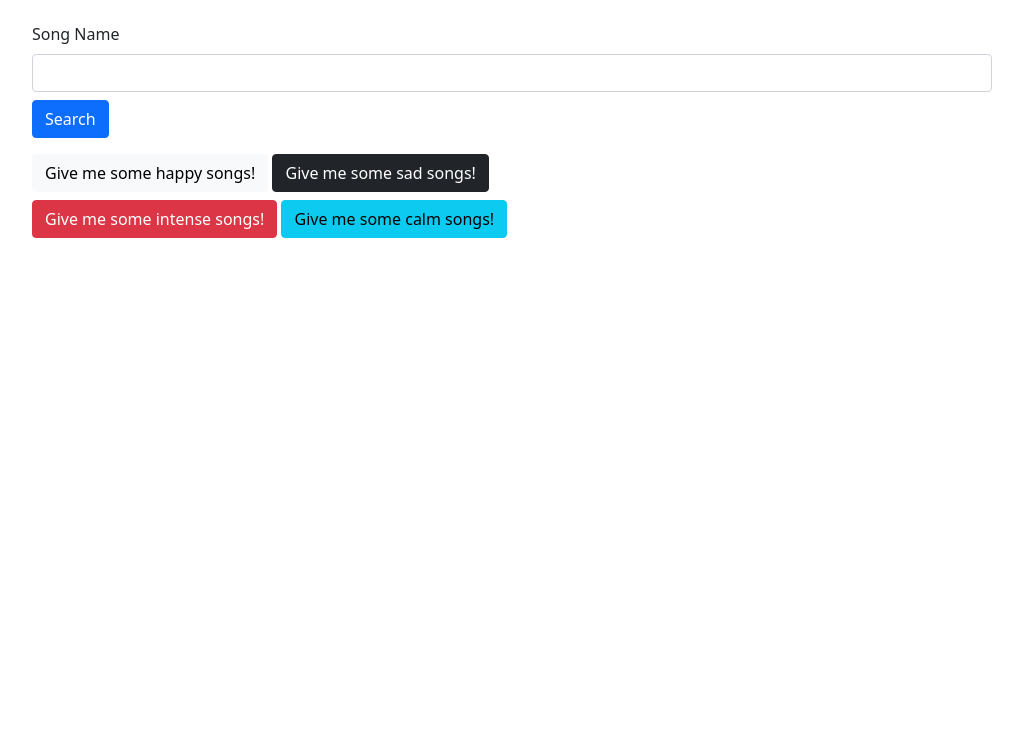
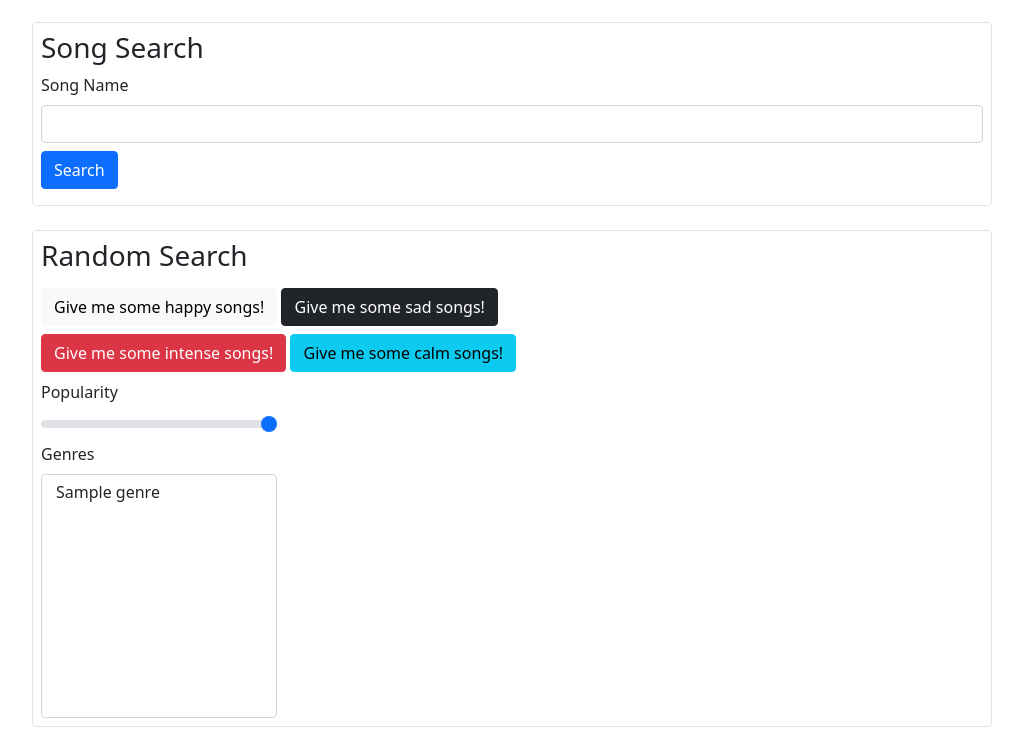
Before and after one commit to beyami/a02, a Flask app: page / in a window 1280 px wide. Shown: the part 50-800 px from the top of the page, without its empty margins (128-1151 px from the left). Run offline with Flask 2, Linux system fonts and the light colour scheme; a database or web service that is not in the repository returns one stand-in record (values such as "Sample title"); data that the repository does not hold is empty.

Commit message:
ランダム検索を追加。get_recommendationsの改修

```diff
--- a/app.py
+++ b/app.py
@@ -1,6 +1,7 @@
-from flask import Flask, request, render_template
+from flask import Flask, request, render_template, redirect
 import requests
 import json
+import random
 
 app = Flask(__name__)
 
@@ -76,7 +77,7 @@ def search():
         return render_template('suggest.html', songs=songs)
     else:
         # GETならフォームを表示、検索内容取得
-        return render_template('index.html')
+        return render_template('index.html', genres=get_genres())
 
 #resultに関するページなど
 @app.route('/result', methods=['GET', 'POST'])
@@ -90,6 +91,45 @@ def index():
         song_info['genres'] = genres_str
         return render_template('result.html', song_info=song_info)
     return render_template('result.html')
+
+# 類似する音楽を表示するページ
+@app.route('/experiment', methods=['POST'])
+def experiment():
+    # '/'から送信された'song_id'を用いて、audio_featuresを取得
+    audio_features = get_audio_features(request.form.get('song_id'))
+    # Spotifyからおすすめの音楽を取得
+    recommendations = get_recommendations(audio_features=audio_features)['tracks']
+    # おすすめされた音楽のidを保存するする変数の初期化
+    result_id = ""
+    # 同じ曲がおすすめされた場合にそれを弾く処理
+    for rec in recommendations:
+        if check_not_the_same(request.form.get('song_id'), rec['id']):
+            result_id = rec['id']
+            break
+    # ユーザーが検索に使った楽曲の情報を取得
+    source_song_info = get_song_info(request.form.get('song_id'))
+    # おすすめされた楽曲の情報を取得
+    result_song_info = get_song_info(result_id)
+    #'experiment.html'に各種情報を送信
+    return render_template('experiment.html', source_song_info=source_song_info, result_song_info=result_song_info)
+
+#現在受け入れている条件のリスト
+SONG_TYPES = ('happy', 'sad', 'intense', 'calm')
+# ランダム検索用のページ
+@app.route("/random", methods=["POST"])
+def random_page():
+    if request.method =='POST':
+        #どのような条件（明るい、悲しいなど）でランダム検索を行うかを取得
+        song_type = request.form.get('song_type')
+        #ランダム検索する楽曲の人気度
+        popularity = request.form.get('popularity')
+        #ランダム検索する楽曲のジャンル
+        genre = request.form.get('genre')
+
+        # おすすめの音楽を取得
+        recommendations = get_recommendations(song_type=song_type, popularity=popularity, genre=genre)
+        # ページを表示
+        return render_template('random.html', recommendations=recommendations)
 
 #アーティストのジャンルを取得
 def get_artist_genres(artist_id):
@@ -139,44 +179,134 @@ def get_audio_features(song_id):
     else:
         return None
 
-
-#以下すべてプロトタイプ
-
-# 各種データをもとに、おすすめの音楽をSpotifyから取得する関数
-recommendations_url = 'https://api.spotify.com/v1/recommendations'
-# Audio Featuresの結果を受け取り、それをもとにお勧めの音楽を取得する関数
-def get_recommendations(audio_features):
+#現在利用できるジャンルを取得する関数
+#ジャンルのリストが返り値です
+def get_genres():
+    url = 'https://api.spotify.com/v1/recommendations/available-genre-seeds'
     headers = {
         'Authorization': f'Bearer {access_token}'
     }
+    response = requests.get(url, headers=headers)
+    if response.status_code == 200:
+        return response.json()['genres']
+    else:
+        return None
 
-    # 検索パラメータ
+# Spotify API Recommendation パラメータ設定関数
+# audio_featuresの値をターゲットの値に設定する
+# keyは'acousticness'など
+# gapとの和と差の範囲を最大値、最小値として設定する
+def return_ranged_dict(audio_features, key, gap):
+    targets = {}
+    targets['target_' + key] = audio_features[key]
+
+    # 値が0より小さい場合は0に設定
+    # それ以外の場合はgapとaudio_featuresの差
+    if audio_features[key] - gap > 0:
+        targets['min_' + key] = audio_features[key] - gap
+    else:
+        targets['min_' + key] = 0
+
+    # 上と同様の処理を最大値の設定にも行う
+    if audio_features[key] - gap < 1:
+        targets['max_' + key] = audio_features[key] + gap
+    else:
+        targets['min_' + key] = 1
+
+    return targets
+
+
+# 各種データをもとに、おすすめの音楽をSpotifyから取得する関数
+# 引数にAudio_featuresを渡す場合
+#    get_recommendations(audio_features=(audio_featuresの結果が格納されている変数など))
+# 引数にsong_typeを渡す場合
+#    get_recommendations(song_type=(SONG_TYPESの要素のうち一つ), (popularity=(1 ~ 100)), genre=(ジャンル名))
+def get_recommendations(**kwargs):
+    recommendations_url = 'https://api.spotify.com/v1/recommendations'
+    headers = {
+        'Authorization': f'Bearer {access_token}'
+    }
+    # 検索条件を指定するための辞書
     targets = {
-        'seed_tracks':              audio_features.get('id'),
         'market':                   'JP',
         'limit':                    10,
-        'target_acousticness':      audio_features.get('acousticness'),
-        'target_danceability':      audio_features.get('danceability'),
-        'target_energy':            audio_features.get('energy'),
-        'target_instrumentalness':  audio_features.get('instrumentalness'),
-        'target_key':               audio_features.get('key'),
-        'target_liveness':          audio_features.get('liveness'),
-        'target_loudness':          audio_features.get('loudness'),
-        'target_mode':              audio_features.get('mode'),
-        'target_speechiness':       audio_features.get('speechiness'),
-        'target_tempo':             audio_features.get('tempo'),
-        'target_valence':           audio_features.get('valence')
     }
 
+    # audio_featuresが渡されている場合に実行される文
+    if kwargs.get('audio_features'):
+        audio_features = kwargs.get('audio_features')
+        # 検索パラメータ
+        gap = 0.05
+        targets = {
+            'seed_tracks':              audio_features.get('id'),
+            'target_key':               audio_features.get('key'),
+            'target_mode':              audio_features.get('mode')
+        }
+        # min_, max_, target_ から始まる検索条件を一括指定
+        targets.update(return_ranged_dict(audio_features, 'acousticness', gap))
+        # targets.update(return_ranged_dict(audio_features, 'danceability', gap))
+        targets.update(return_ranged_dict(audio_features, 'energy', gap))
+        targets.update(return_ranged_dict(audio_features, 'instrumentalness', gap))
+        targets.update(return_ranged_dict(audio_features, 'liveness', gap))
+
+    # song_typeが渡されている場合に実行される文
+    if kwargs.get('song_type'):
+        song_type = kwargs.get('song_type')
+        popularity = kwargs.get('popularity')
+        genre = kwargs.get('genre')
+
+        # エラー処理
+        if song_type not in SONG_TYPES:
+            # 不正な値の場合、デフォルト値を設定
+            song_type = 'happy'
+
+        if popularity.isdecimal():
+            popularity = int(popularity)
+        else:
+            popularity = 100
+
+        if not (0 <= popularity and popularity <= 100):
+            popularity = 100
+
+        if genre not in get_genres():
+            genre = 'j-pop'
+
+        # 人気度がキーワード引数として渡されていればそれを適用する
+        if kwargs.get('popularity') != None:
+            targets['target_popularity'] = kwargs.get('popularity')
+
+        # 検索条件の設定
+        targets['target_popularity'] = popularity
+        targets['seed_genres'] = genre
+        targets['limit'] = 5
+
+        # 検索したい曲の特性によって、検索条件を変える
+        if song_type == 'happy':
+            # 0.75から1までの数値にランダムに設定
+            targets['target_valence'] = random.randint(75, 100) / 100
+        elif song_type == 'sad':
+            # 0から0.25までの数値にランダムに設定
+            targets['target_valence'] = random.randint(0, 25) / 100
+        elif song_type == 'intense':
+            targets['target_energy'] = random.randint(75, 100) / 100
+        elif song_type == 'calm':
+            targets['target_energy'] = random.randint(0, 25) / 100
+
+    print(targets)
+
+    #エラー処理
+    #'seed_tracks'または'seed_genres'が指定されていない場合検索が行えないため
+    if not (targets.get('seed_tracks') or targets.get('seed_genres')):
+        return None
 
     # GETリクエストでおすすめの楽曲を取得する
-    response = requests.get(recommendations_url, params=targets, headers={
-        'Authorization': 'Bearer ' + access_token
-    })
+    response = requests.get(recommendations_url, params=targets, headers=headers)
 
     # JSON形式でレスポンスを取得し、楽曲情報をリストに格納する
-    response_data = response.json()
-    return response_data
+    if response.status_code == 200:
+        return response.json()
+    else:
+        return None
 
 # idやそれに紐づいた名前を比較して、同じ曲じゃなければTrueを返す
 def check_not_the_same(source_id, result_id):
@@ -185,24 +315,3 @@ def check_not_the_same(source_id, result_id):
     elif get_song_info(source_id)['name'] == get_song_info(result_id)['name']:
         return False
     return True
-
-# 類似する音楽を表示（実験的）
-@app.route('/experiment', methods=['POST'])
-def experiment():
-    # '/'から送信された'song_id'を用いて、audio_featuresを取得
-    audio_features = get_audio_features(request.form.get('song_id'))
-    # Spotifyからおすすめの音楽を取得
-    recommendations = get_recommendations(audio_features)['tracks']
-    # おすすめされた音楽のidを保存するする変数の初期化
-    result_id = ""
-    # 同じ曲がおすすめされた場合にそれを弾く処理
-    for rec in recommendations:
-        if check_not_the_same(request.form.get('song_id'), rec['id']):
-            result_id = rec['id']
-            break
-    # ユーザーが検索に使った楽曲の情報を取得
-    source_song_info = get_song_info(request.form.get('song_id'))
-    # おすすめされた楽曲の情報を取得
-    result_song_info = get_song_info(result_id)
-    #'experiment.html'に各種情報を送信
-    return render_template('experiment.html', source_song_info=source_song_info, result_song_info=result_song_info)
--- a/templates/experiment.html
+++ b/templates/experiment.html
@@ -28,6 +28,7 @@
                     </div>
                 {% endif %}
             {% endfor %}
+            <a href={{ source_song_info['external_urls']['spotify'] }} target="_blank" class="btn btn-primary mt-2">Listen on Spotify</a>
         </div>
         <div class="card w-25 mx-1">
             <img src={{ result_song_info['album']['images'][0]['url'] }} class="card-img-top">
@@ -51,6 +52,8 @@
                     </div>
                 {% endif %}
             {% endfor %}
+            <a href={{ result_song_info['external_urls']['spotify'] }} target="_blank" class="btn btn-primary mt-2">Listen on Spotify</a>
         </div>
     </div>
+    <a href="/" class="btn btn-secondary ms-1 mt-2">Return</a>
 {% endblock %}
--- a/templates/index.html
+++ b/templates/index.html
@@ -5,7 +5,8 @@
 {% endblock %}
 
 {% block content%}
-    <div>
+    <div class="border border-1 rounded-3 p-2">
+        <h3>Song Search</h3>
         <form method="POST" action="/">
             <label for="song_name" class="form-label">Song Name</label>
             <input type="text" name="song_name" id="song_name" class="form-control">
@@ -13,7 +14,8 @@
         </form>
     </div>
     <div>
-        <div class="d-flex flex-column">
+        <div class="d-flex flex-column border border-1 rounded-3 p-2 mt-4">
+            <h3>Random Search</h3>
             <form method="POST" action="/random">
                 <div>
                     <button name="song_type" value="happy" class="btn btn-light mt-2">Give me some happy songs!</button>
@@ -21,7 +23,17 @@
                 </div>
                 <div>
                     <button name="song_type" value="intense" class="btn btn-danger mt-2">Give me some intense songs!</button>
-                    <button name="song_type" value="intense" class="btn btn-info mt-2">Give me some calm songs!</button>
+                    <button name="song_type" value="calm" class="btn btn-info mt-2">Give me some calm songs!</button>
+                </div>
+                <div class="w-25 mt-2">
+                    <label for="popularity" class="form-label">Popularity</label>
+                    <input type="range" class="form-range" name="popularity" id="popularity" min="0" max="100" value="100" step="5">
+                    <label for="genre" class="form-label">Genres</label>
+                    <select class="form-select" name="genre" size="10" aria-label="size 3 select example">
+                        {% for genre in genres %}
+                            <option value={{ genre }}>{{ genre }}</option>
+                        {% endfor %}
+                    </select>
                 </div>
             </form>
         </div>
--- a/templates/result.html
+++ b/templates/result.html
@@ -6,7 +6,7 @@
 {% block content%}
     {% if song_info %}
       <div class="card">
-        <img src="{{ song_info['album']['images'][0]['url'] }}" alt="{{ song_info['album']['name'] }} album art" width="200px">
+        <img src="{{ song_info['album']['images'][0]['url'] }}" alt="{{ song_info['album']['name'] }} album art" width="200px" class="mt-1 ms-1">
         <div class="card-body">
           <h5 class="card-title">{{ song_info['name'] }}</h5>
           <ul class="list-group">
```
Also changed, not shown: templates/random.html (added, +30 -0 lines).
